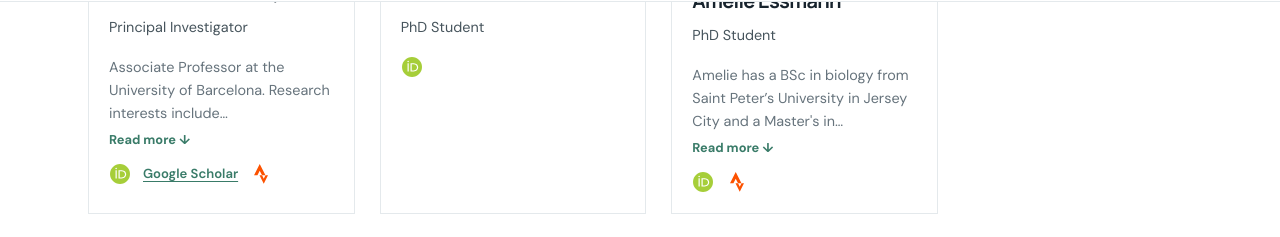
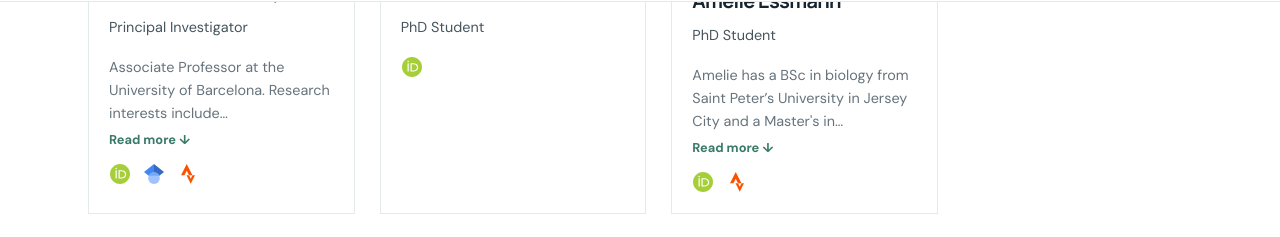
Before and after one commit to BonaventuraLab/BonaventuraLab.github.io, a Jekyll site: the page built from people.md, in a window 1280 px wide and 900 px high, scrolled down 653 px, cut to the strip 0-351 px from the top of the window. Shown: the part 95-332 px from the top of the strip. Built offline with Jekyll 4.4.1, drawn with Linux system fonts in a browser that asks for light colours.

Commit message:
Update people.md

```diff
--- a/people.md
+++ b/people.md
@@ -32,9 +32,11 @@ intro: Meet the researchers and students behind our work.
     </a>
   {% endif %}
 
-  {% if member.scholar %}
-    <a href="{{ member.scholar }}">Google Scholar</a>
-  {% endif %}
+{% if member.scholar %}
+  <a href="{{ member.scholar }}" class="icon-link" target="_blank" rel="noopener noreferrer" aria-label="Google Scholar profile" title="Google Scholar">
+    <img src="{{ '/assets/images/gscholar-logo.svg' | relative_url }}" alt="">
+  </a>
+{% endif %}
 
   {% if member.website %}
     <a href="{{ member.website }}">Website</a>
@@ -81,9 +83,11 @@ We are grateful to all former members and collaborators who have contributed to
     </a>
   {% endif %}
 
-  {% if member.scholar %}
-    <a href="{{ member.scholar }}">Google Scholar</a>
-  {% endif %}
+{% if member.scholar %}
+  <a href="{{ member.scholar }}" class="icon-link" target="_blank" rel="noopener noreferrer" aria-label="Google Scholar profile" title="Google Scholar">
+    <img src="{{ '/assets/images/gscholar-logo.svg' | relative_url }}" alt="">
+  </a>
+{% endif %}
 
   {% if member.website %}
     <a href="{{ member.website }}">Website</a>
```
